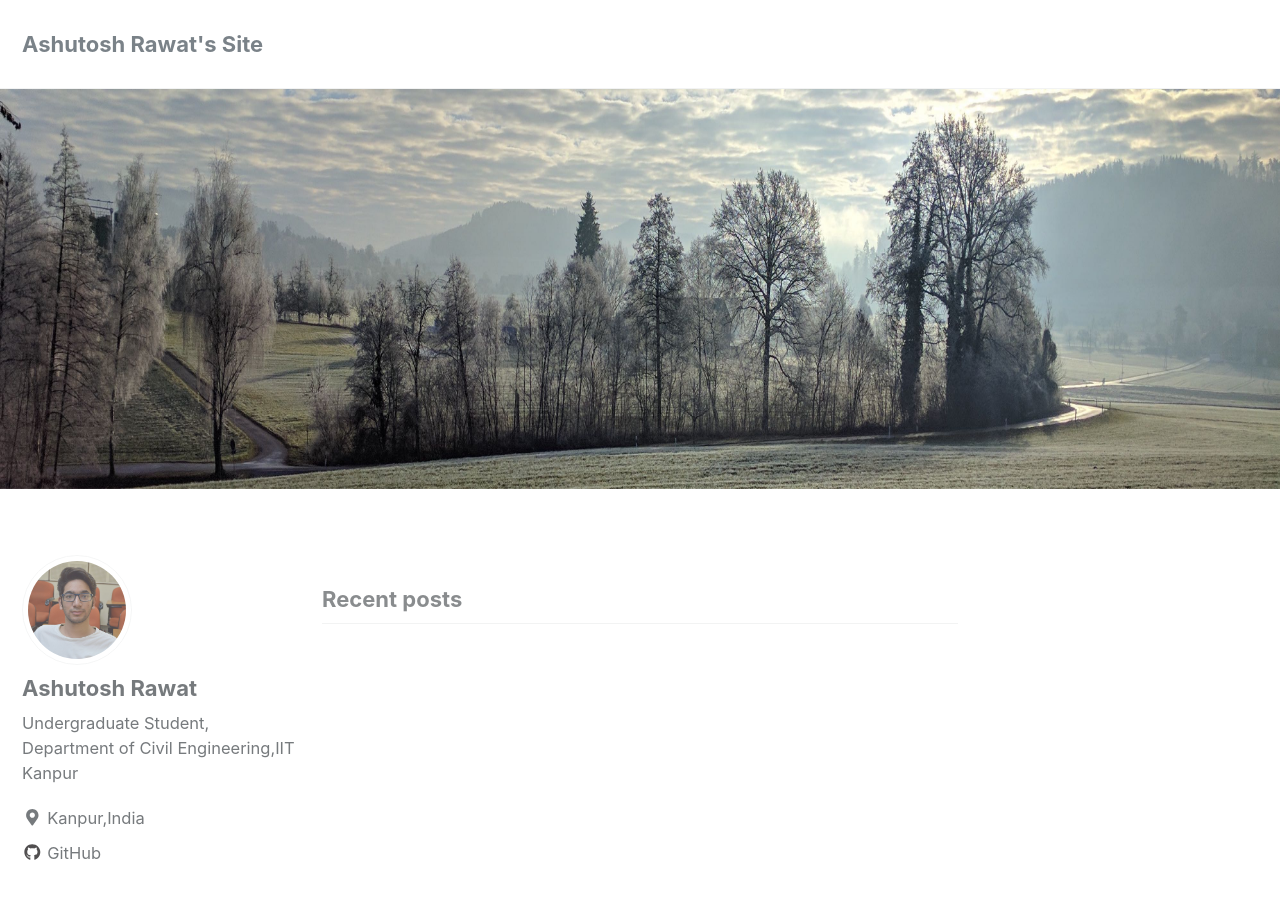
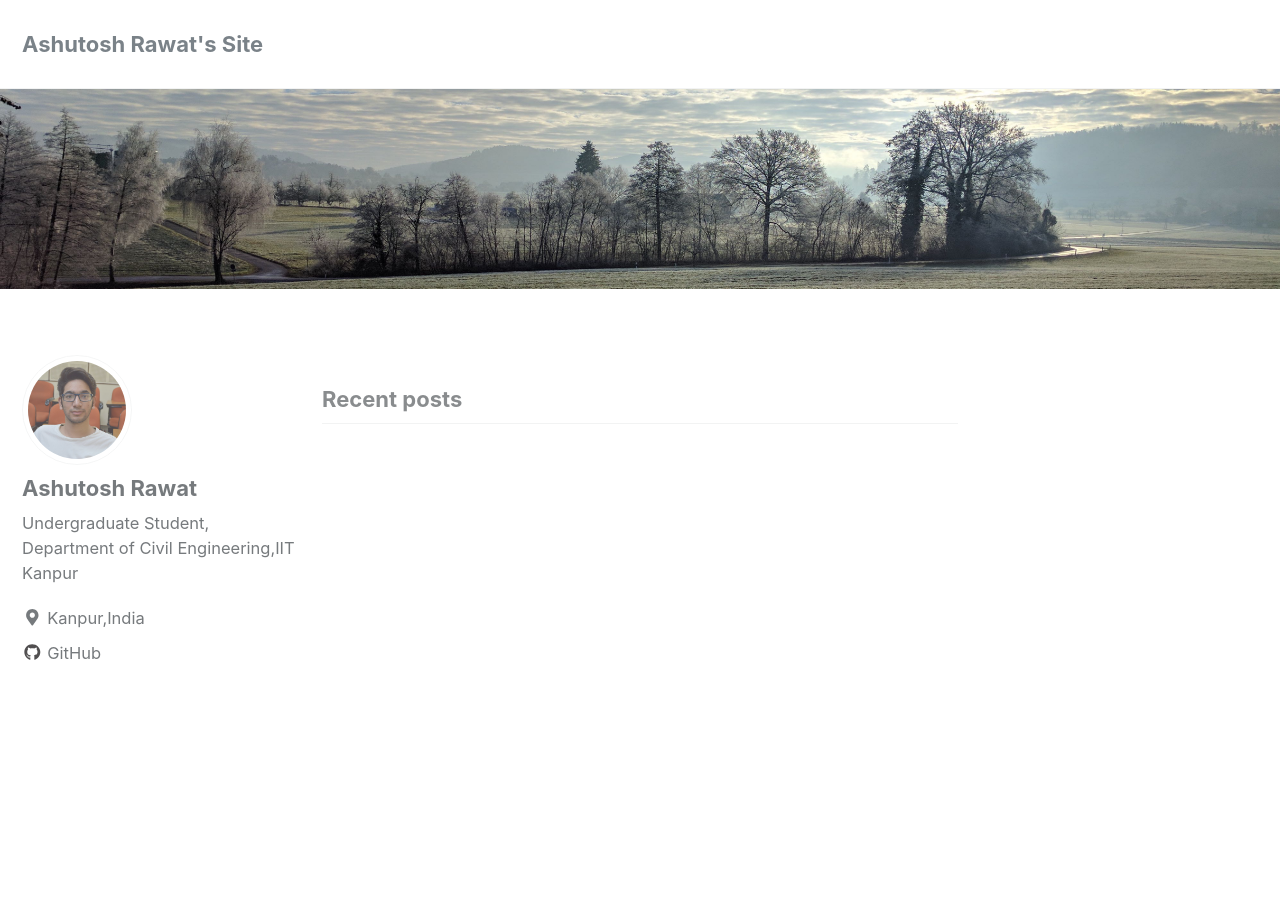
Before and after one commit to ashutoshrawat/ashutoshrawat.github.io, a Jekyll site: the page built from index.html, in a window 1280 px wide and 900 px high. Built offline with Jekyll 4.4.1, drawn with Linux system fonts in a browser that asks for light colours; nearby versions of some CDN libraries; the list of posts is cut into pages by our own code.

Commit message:
added posts

```diff
--- a/_sass/minimal-mistakes/_page.scss
+++ b/_sass/minimal-mistakes/_page.scss
@@ -183,7 +183,7 @@
 
 .page__hero-image {
   width: 100%;
-  height: 400px;
+  height: 200px;
   -ms-interpolation-mode: bicubic;
 }
 
```
